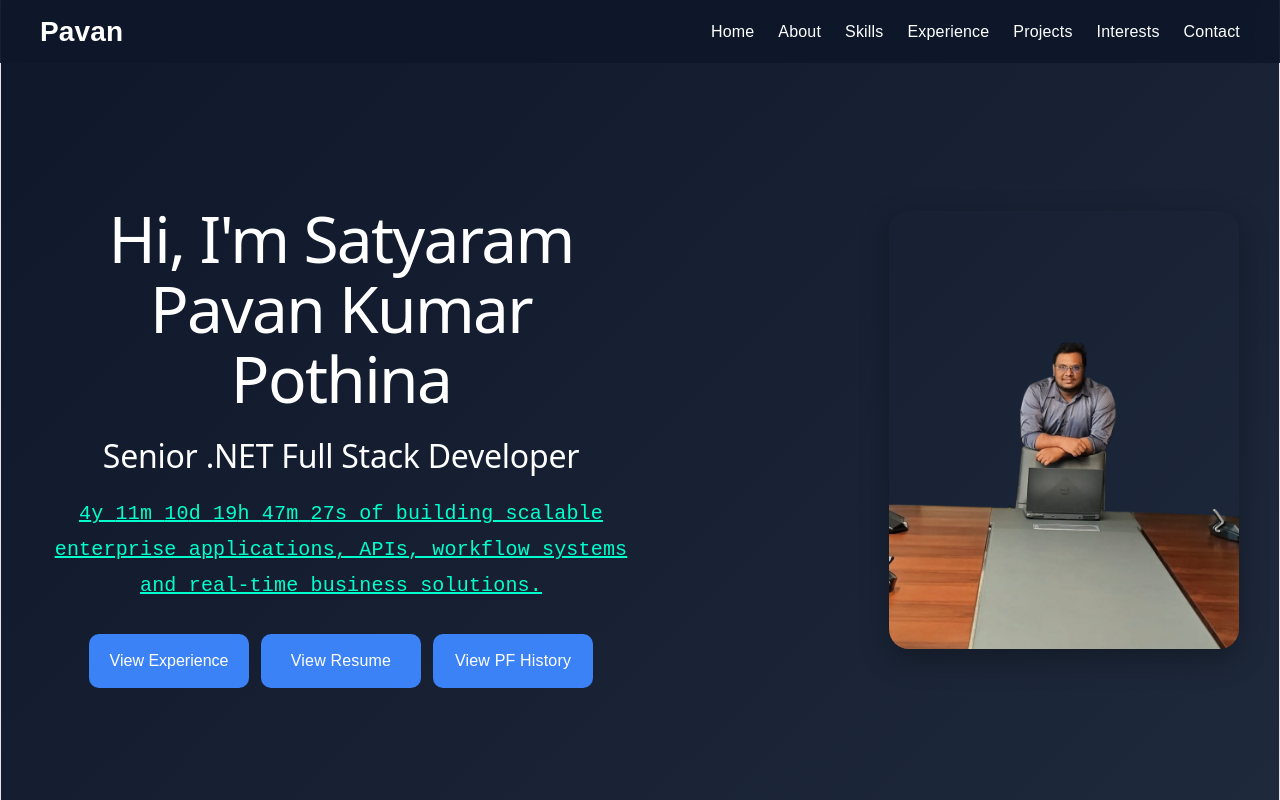
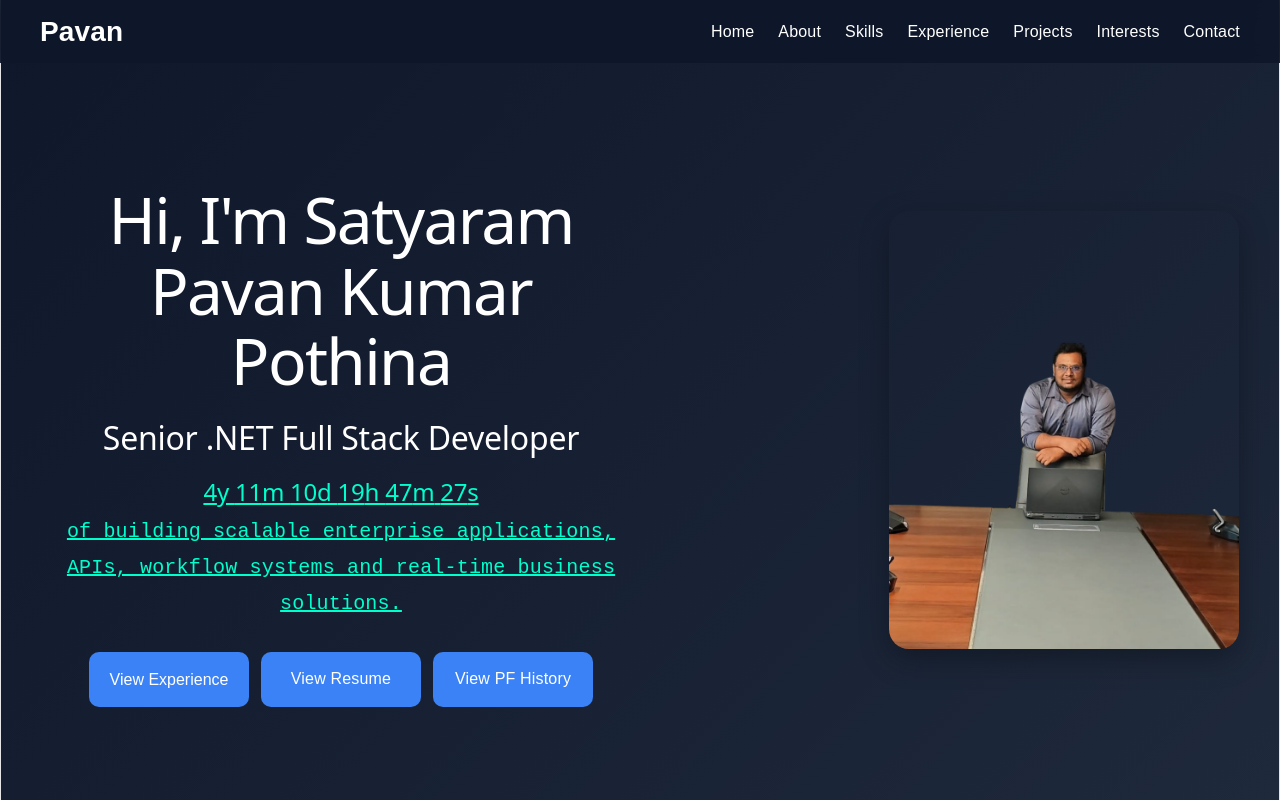
Before and after one commit to SatyaramPavanKumar/portfolio-site, a React (Vite) app: page / in a window 1280 px wide. Shown: the top 800 px of the page. Built offline with nearby package versions, Linux system fonts and the light colour scheme.

Commit message:
changes in resume and timer

```diff
--- a/src/components/sections/Hero.jsx
+++ b/src/components/sections/Hero.jsx
@@ -98,8 +98,8 @@ export default function Hero() {
         </h2>
 
         <p style={{ fontSize: "clamp(16px, 4vw, 20px)", lineHeight: "1.8", fontFamily: "monospace", color: "#00ffcc", textDecoration:"underline" }}>
-          {experience.years}y {experience.months}m {experience.days}d {experience.hours}h {experience.minutes}m{" "}
-          {experience.seconds}s of building scalable enterprise applications, APIs, workflow systems and real-time
+          <h2 style={{color: "#00ffcc"}}>{experience.years}y {experience.months}m {experience.days}d {experience.hours}h {experience.minutes}m{" "}
+          {experience.seconds}s</h2> of building scalable enterprise applications, APIs, workflow systems and real-time
           business solutions.
         </p>
 
```
Also changed, not shown: 1 other file (tests, documents, lock files or other folders).
